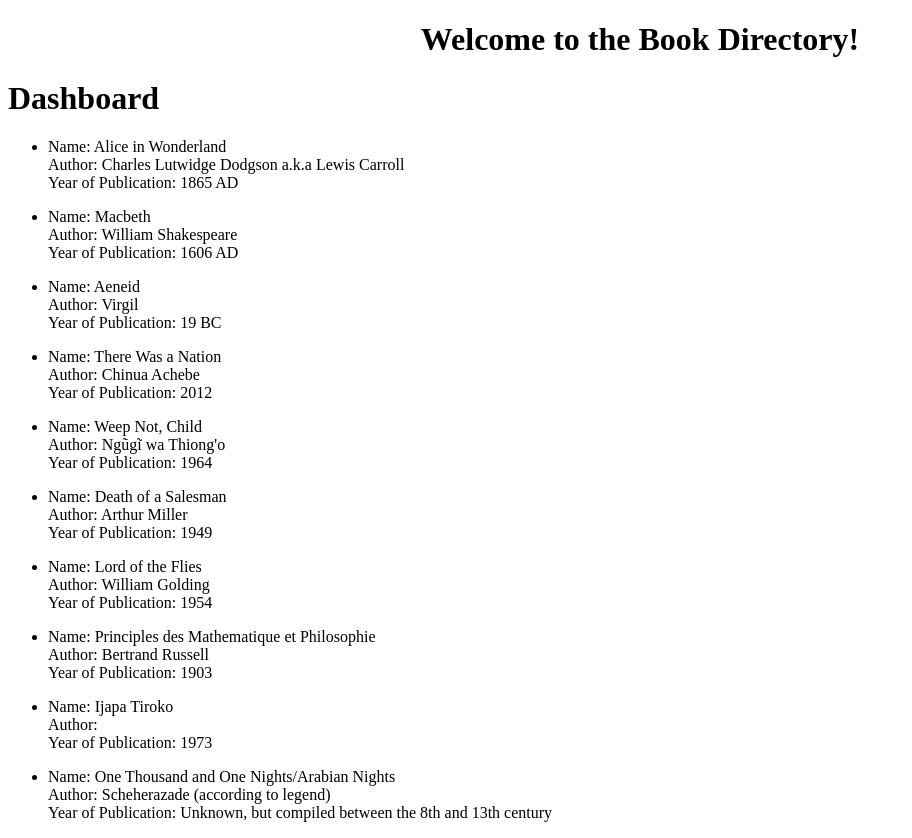
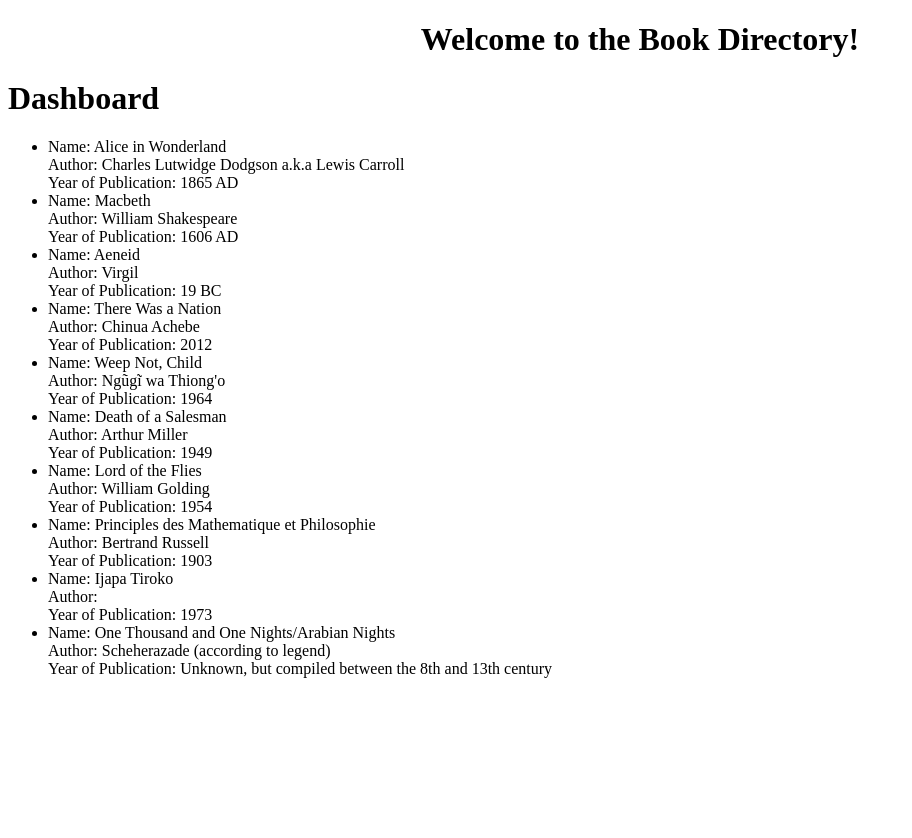
Before and after one commit to foladipo/books-directory, an Angular app: page /dashboard in a window 1280 px wide. Shown: the whole page, without its empty margins (0-912 px from the left). After the commit the page ends 800 px from the top, so only its background shows below. Built offline with nearby package versions, Linux system fonts and the light colour scheme.

Commit message:
create BookDetail.

```diff
--- a/src/app/app.module.ts
+++ b/src/app/app.module.ts
@@ -5,12 +5,14 @@ import { NgModule } from '@angular/core';
 import { AppComponent } from './app.component';
 import { DashboardComponent } from './dashboard/dashboard.component';
 import { AppRoutingModule } from './/app-routing.module';
+import { BookDetailComponent } from './book-detail/book-detail.component';
 
 
 @NgModule({
   declarations: [
     AppComponent,
-    DashboardComponent
+    DashboardComponent,
+    BookDetailComponent
   ],
   imports: [
     BrowserModule,
--- /dev/null
+++ b/src/app/book-detail/book-detail.component.html
@@ -0,0 +1,6 @@
+<div>
+  Name: {{book.name}}<br/>
+  Author: {{book.author}}<br/>
+  Year of Publication: {{book.yearOfPublication}}<br/>
+  <!-- Genres: {{book.genres | arrayToCommaSeparatedString}} -->
+</div>
--- /dev/null
+++ b/src/app/book-detail/book-detail.component.ts
@@ -0,0 +1,16 @@
+import { Component, OnInit, Input} from '@angular/core';
+
+import { Book } from '../book';
+
+@Component({
+  selector: 'app-book-detail',
+  templateUrl: './book-detail.component.html',
+  styleUrls: ['./book-detail.component.css']
+})
+export class BookDetailComponent implements OnInit {
+  @Input() book: Book;
+  constructor() { }
+
+  ngOnInit() {
+  }
+}
--- /dev/null
+++ b/src/app/book.ts
@@ -0,0 +1,7 @@
+export class Book {
+  id: number;
+  name: string;
+  author: string;
+  yearOfPublication: string;
+  genres: string[];
+}
--- a/src/app/dashboard/dashboard.component.html
+++ b/src/app/dashboard/dashboard.component.html
@@ -1,11 +1,8 @@
 <h1>
   Dashboard
 </h1>
-<ul *ngFor="let book of books">
-  <li>
-    Name: {{book.name}}<br/>
-    Author: {{book.author}}<br/>
-    Year of Publication: {{book.yearOfPublication}}<br/>
-    <!-- Genres: {{book.genres | arrayToCommaSeparatedString}} -->
+<ul>
+  <li *ngFor="let book of books">
+    <app-book-detail [book]="book"></app-book-detail>
   </li>
 </ul>
--- a/src/app/dashboard/dashboard.component.ts
+++ b/src/app/dashboard/dashboard.component.ts
@@ -1,4 +1,6 @@
 import { Component, OnInit } from '@angular/core';
+
+import { Book } from '../book';
 
 @Component({
   selector: 'app-dashboard',
@@ -6,62 +8,72 @@ import { Component, OnInit } from '@angular/core';
   styleUrls: ['./dashboard.component.css']
 })
 export class DashboardComponent implements OnInit {
-  books = [
+  books: Book[] = [
     {
+      id: 0,
       name: 'Alice in Wonderland',
       author: 'Charles Lutwidge Dodgson a.k.a Lewis Carroll',
       yearOfPublication: '1865 AD',
       genres: ['fiction']
     },
     {
+      id: 1,
       name: 'Macbeth',
       author: 'William Shakespeare',
       yearOfPublication: '1606 AD',
       genres: ['tragedy', 'drama']
     },
     {
+      id: 2,
       name: 'Aeneid',
       author: 'Virgil',
       yearOfPublication: '19 BC',
       genres: ['epic', 'poetry', 'religion']
     },
     {
+      id: 3,
       name: 'There Was a Nation',
       author: 'Chinua Achebe',
       yearOfPublication: '2012',
       genres: ['biography', 'autobiography', 'history']
     },
     {
+      id: 4,
       name: 'Weep Not, Child',
       author: 'Ngũgĩ wa Thiong\'o',
       yearOfPublication: '1964',
       genres: ['history', 'fiction', 'drama']
     },
     {
+      id: 5,
       name: 'Death of a Salesman',
       author: 'Arthur Miller',
       yearOfPublication: '1949',
       genres: ['tragedy', 'drama']
     },
     {
+      id: 6,
       name: 'Lord of the Flies',
       author: 'William Golding',
       yearOfPublication: '1954',
       genres: ['fiction', 'allegory', 'psychology']
     },
     {
+      id: 7,
       name: 'Principles des Mathematique et Philosophie',
       author: 'Bertrand Russell',
       yearOfPublication: '1903',
       genres: ['mathematics', 'logic', 'philosophy']
     },
     {
+      id: 8,
       name: 'Ijapa Tiroko',
       author: '',
       yearOfPublication: '1973',
       genres: ['juvenile literature', 'yoruba literature', 'folklore']
     },
     {
+      id: 9,
       name: 'One Thousand and One Nights/Arabian Nights',
       author: 'Scheherazade (according to legend)',
       yearOfPublication: 'Unknown, but compiled between the 8th and 13th century',
```
Also changed, not shown: src/app/book-detail/book-detail.component.css (added), 1 other file (tests, documents, lock files or other folders).
